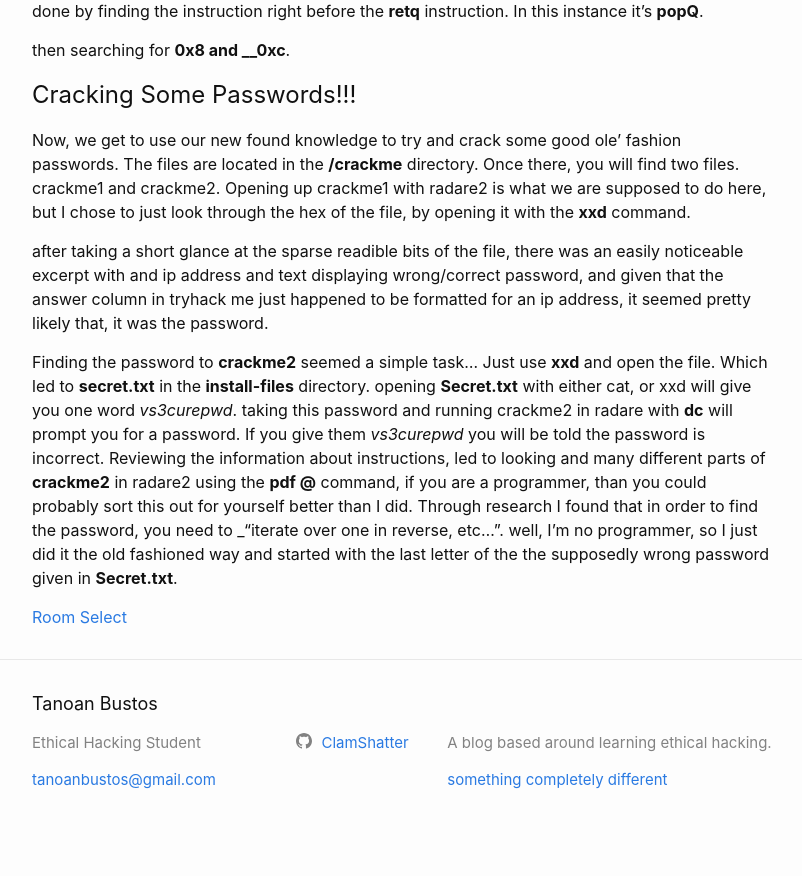
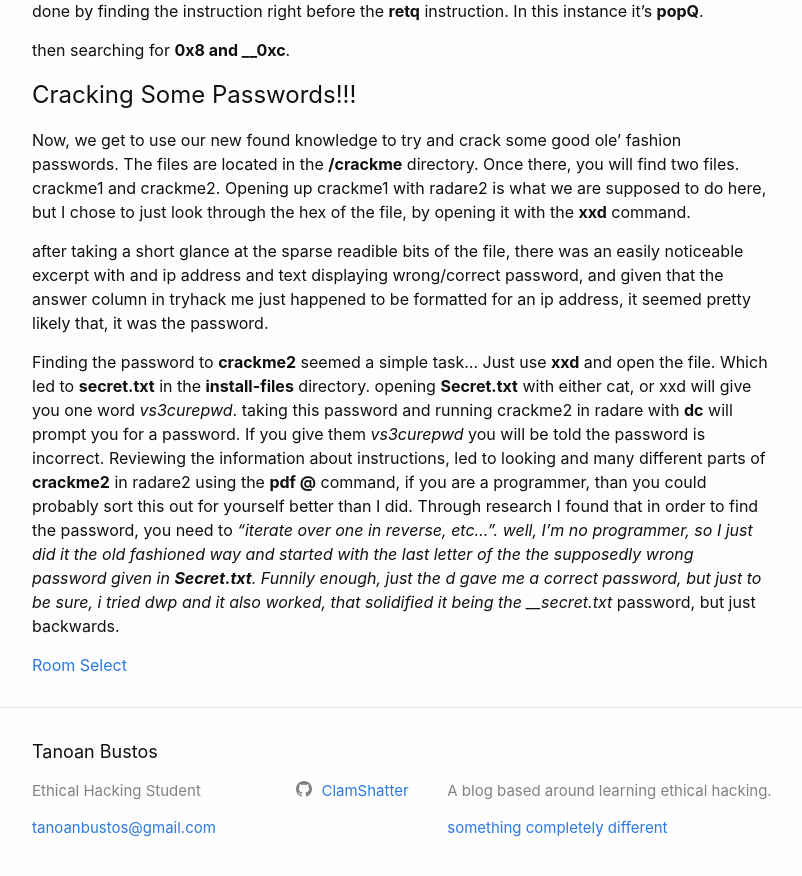
Before and after one commit to darkness-te/ClamShatter.github.io, a Jekyll site: the page built from _posts/tryhackme/2021-03-13-introtox8664.md, in a window 1280 px wide and 900 px high, scrolled down 1563 px. Shown: the top 876 px of the window, without its empty margins (238-1040 px from the left). Built offline with Jekyll 4.4.1, drawn with Linux system fonts in a browser that asks for light colours; before the commit the page ends 2415 px from its top, so only the background shows below that.

Commit message:
extraint

```diff
--- a/_posts/tryhackme/2021-03-13-introtox8664.md
+++ b/_posts/tryhackme/2021-03-13-introtox8664.md
@@ -66,4 +66,4 @@ Now, we get to use our new found knowledge to try and crack some good ole' fashi
 after taking a short glance at the sparse readible bits of the file, there was an easily noticeable excerpt with and ip address and text displaying wrong/correct password, and given that the answer column in tryhack me just happened to be formatted for an ip address, it seemed pretty likely that, it was the password.
 
 
-Finding the password to __crackme2__ seemed a simple task... Just use __xxd__ and open the file. Which led to __secret.txt__ in the __install-files__ directory. opening __Secret.txt__ with either cat, or xxd will give you one word _vs3curepwd_. taking this password and running crackme2 in radare with __dc__ will prompt you for a password. If you give them _vs3curepwd_ you will be told the password is incorrect. Reviewing the information about instructions, led to looking and many different parts of __crackme2__ in radare2 using the __pdf @__ command, if you are a programmer, than you could probably sort this out for yourself better than I did. Through research I found that in order to find the password, you need to _"iterate over one in reverse, etc...". well, I'm no programmer, so I just did it the old fashioned way and started with the last letter of the the supposedly wrong password given in __Secret.txt__.
+Finding the password to __crackme2__ seemed a simple task... Just use __xxd__ and open the file. Which led to __secret.txt__ in the __install-files__ directory. opening __Secret.txt__ with either cat, or xxd will give you one word _vs3curepwd_. taking this password and running crackme2 in radare with __dc__ will prompt you for a password. If you give them _vs3curepwd_ you will be told the password is incorrect. Reviewing the information about instructions, led to looking and many different parts of __crackme2__ in radare2 using the __pdf @__ command, if you are a programmer, than you could probably sort this out for yourself better than I did. Through research I found that in order to find the password, you need to _"iterate over one in reverse, etc...". well, I'm no programmer, so I just did it the old fashioned way and started with the last letter of the the supposedly wrong password given in __Secret.txt__. Funnily enough, just the d gave me a correct password, but just to be sure, i tried dwp and it also worked, that solidified it being the __secret.txt_ password, but just backwards.
```
